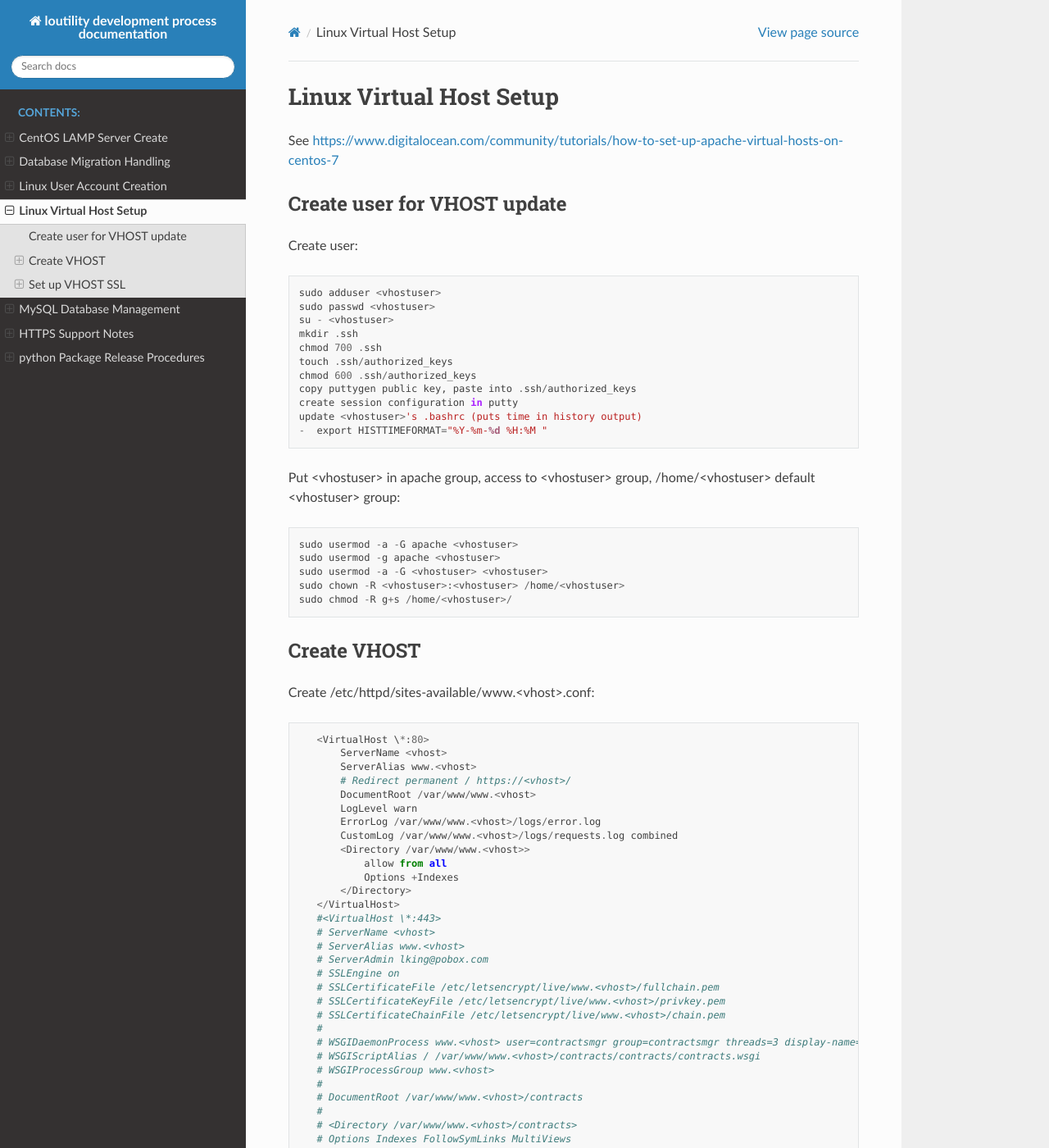
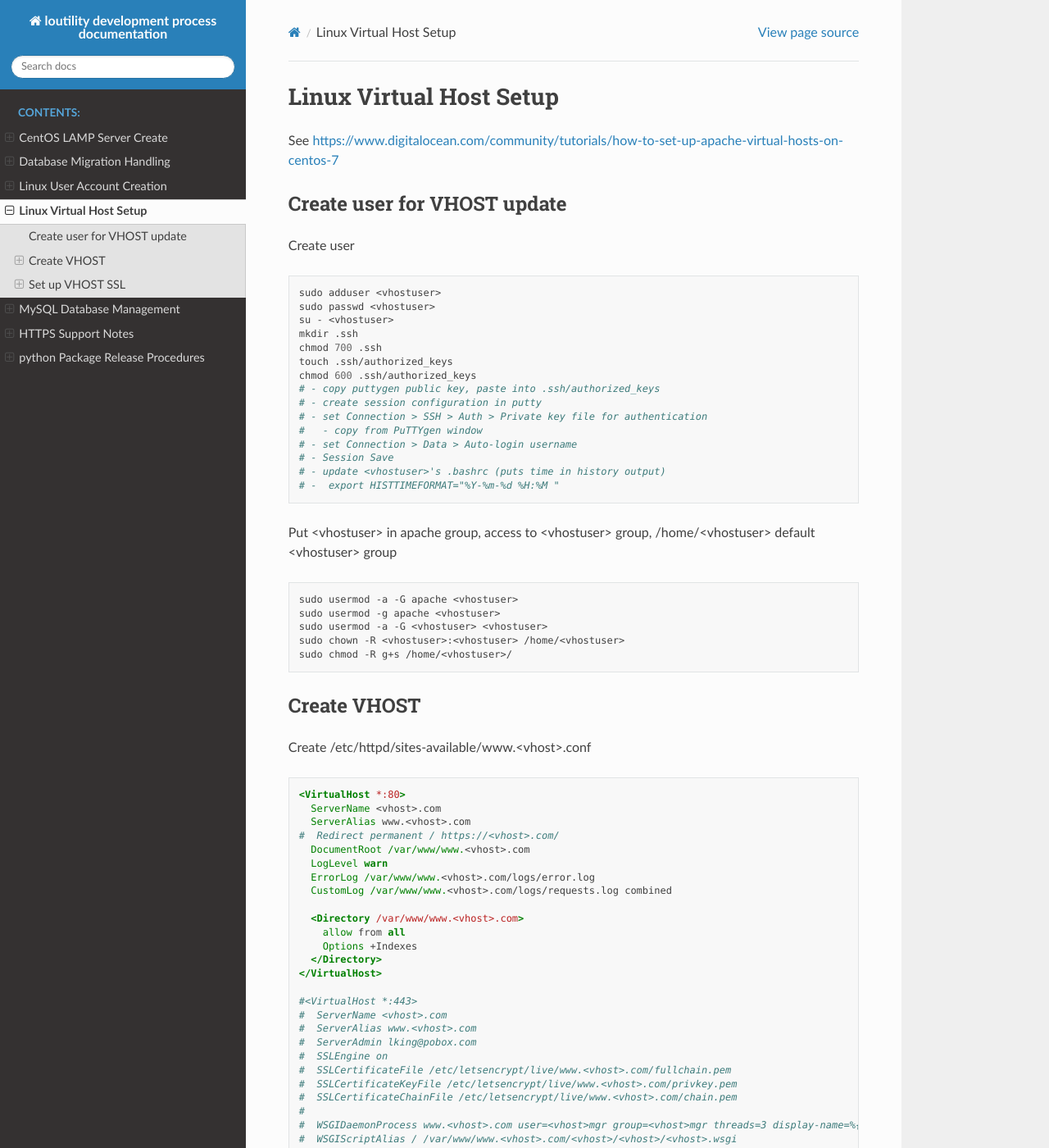
Before and after one commit to shanholtzerk/fork_loudevprocess, a Sphinx documentation site: the page built from docs/source/Linux-Virtual-Host-Setup.rst, in a window 1280 px wide and 1400 px high. Shown: the whole window at 82% size. Built offline with Sphinx 7.4.7 and the Read the Docs theme 2.0.0, drawn with Linux system fonts in a browser that asks for light colours; some of the changed text lies outside the part shown.

Commit message:
more clean up Linux Virtual Host Setup
* getting warnings in development machine on code-block:: shell, will these happen on readthedocs.io?

```diff
--- a/docs/source/Linux-Virtual-Host-Setup.rst
+++ b/docs/source/Linux-Virtual-Host-Setup.rst
@@ -6,7 +6,9 @@ See https://www.digitalocean.com/community/tutorials/how-to-set-up-apache-virtua
 Create user for VHOST update
 ----------------------------
 
-Create user::
+Create user
+
+.. code-block:: shell
 
     sudo adduser <vhostuser>
     sudo passwd <vhostuser>
@@ -15,13 +17,19 @@ Create user::
     chmod 700 .ssh
     touch .ssh/authorized_keys
     chmod 600 .ssh/authorized_keys
-    copy puttygen public key, paste into .ssh/authorized_keys
-    create session configuration in putty
-    update <vhostuser>'s .bashrc (puts time in history output)
-    -  export HISTTIMEFORMAT="%Y-%m-%d %H:%M "
+    # - copy puttygen public key, paste into .ssh/authorized_keys
+    # - create session configuration in putty
+    # - set Connection > SSH > Auth > Private key file for authentication
+    #   - copy from PuTTYgen window
+    # - set Connection > Data > Auto-login username
+    # - Session Save
+    # - update <vhostuser>'s .bashrc (puts time in history output)
+    # -  export HISTTIMEFORMAT="%Y-%m-%d %H:%M "
 
 Put <vhostuser> in apache group, access to <vhostuser> group,
-/home/<vhostuser> default <vhostuser> group::
+/home/<vhostuser> default <vhostuser> group
+
+.. code-block:: shell
 
     sudo usermod -a -G apache <vhostuser>
     sudo usermod -g apache <vhostuser>
@@ -32,48 +40,52 @@ Put <vhostuser> in apache group, access to <vhostuser> group,
 Create VHOST
 ------------
 
-Create /etc/httpd/sites-available/www.<vhost>.conf::
+Create /etc/httpd/sites-available/www.<vhost>.conf
 
-       <VirtualHost \*:80>
-           ServerName <vhost>
-           ServerAlias www.<vhost>
-           # Redirect permanent / https://<vhost>/
-           DocumentRoot /var/www/www.<vhost>
-           LogLevel warn
-           ErrorLog /var/www/www.<vhost>/logs/error.log
-           CustomLog /var/www/www.<vhost>/logs/requests.log combined
-           <Directory /var/www/www.<vhost>>
-               allow from all
-               Options +Indexes
-           </Directory>
-       </VirtualHost>
-       #<VirtualHost \*:443>
-       # ServerName <vhost>
-       # ServerAlias www.<vhost>
-       # ServerAdmin lking@pobox.com
-       # SSLEngine on
-       # SSLCertificateFile /etc/letsencrypt/live/www.<vhost>/fullchain.pem
-       # SSLCertificateKeyFile /etc/letsencrypt/live/www.<vhost>/privkey.pem
-       # SSLCertificateChainFile /etc/letsencrypt/live/www.<vhost>/chain.pem
-       #
-       # WSGIDaemonProcess www.<vhost> user=contractsmgr group=contractsmgr threads=3 display-name=%{GROUP}
-       # WSGIScriptAlias / /var/www/www.<vhost>/contracts/contracts/contracts.wsgi
-       # WSGIProcessGroup www.<vhost>
-       #
-       # DocumentRoot /var/www/www.<vhost>/contracts
-       #
-       # <Directory /var/www/www.<vhost>/contracts>
-       # Options Indexes FollowSymLinks MultiViews
-       # AllowOverride All
-       # Order allow,deny
-       # allow from all
-       # </Directory>
-       #
-       # LogLevel warn
-       # ErrorLog /var/www/www.<vhost>/logs/error.log
-       # CustomLog /var/www/www.<vhost>/logs/requests.log combined
-       #
-       #</VirtualHost>
+.. code-block:: apache
+
+    <VirtualHost *:80>
+      ServerName <vhost>.com
+      ServerAlias www.<vhost>.com
+    #  Redirect permanent / https://<vhost>.com/
+      DocumentRoot /var/www/www.<vhost>.com
+      LogLevel warn
+      ErrorLog /var/www/www.<vhost>.com/logs/error.log
+      CustomLog /var/www/www.<vhost>.com/logs/requests.log combined
+
+      <Directory /var/www/www.<vhost>.com>
+        allow from all
+        Options +Indexes
+      </Directory>
+    </VirtualHost>
+
+    #<VirtualHost *:443>
+    #  ServerName <vhost>.com
+    #  ServerAlias www.<vhost>.com
+    #  ServerAdmin lking@pobox.com
+    #  SSLEngine on
+    #  SSLCertificateFile /etc/letsencrypt/live/www.<vhost>.com/fullchain.pem
+    #  SSLCertificateKeyFile /etc/letsencrypt/live/www.<vhost>.com/privkey.pem
+    #  SSLCertificateChainFile /etc/letsencrypt/live/www.<vhost>.com/chain.pem
+    #
+    #  WSGIDaemonProcess www.<vhost>.com user=<vhost>mgr group=<vhost>mgr threads=3 display-name=%{GROUP}
+    #  WSGIScriptAlias / /var/www/www.<vhost>.com/<vhost>/<vhost>/<vhost>.wsgi
+    #  WSGIProcessGroup www.<vhost>.com
+    #
+    #  DocumentRoot /var/www/www.<vhost>.com/<vhost>
+    #
+    #  <Directory /var/www/www.<vhost>.com/<vhost>>
+    #    Options Indexes FollowSymLinks MultiViews
+    #    AllowOverride All
+    #    Order deny,allow
+    #    allow from all
+    #  </Directory>
+    #
+    #  LogLevel warn
+    #  ErrorLog /var/www/www.<vhost>.com/logs/error.log
+    #  CustomLog /var/www/www.<vhost>.com/logs/requests.log combined
+    #
+    #</VirtualHost>
 
     sudo mkdir /var/www/www.<vhost>
     sudo mkdir /var/www/www.<vhost>/logs
```
Also changed, not shown: requirements.txt (added, +26 -0 lines).
